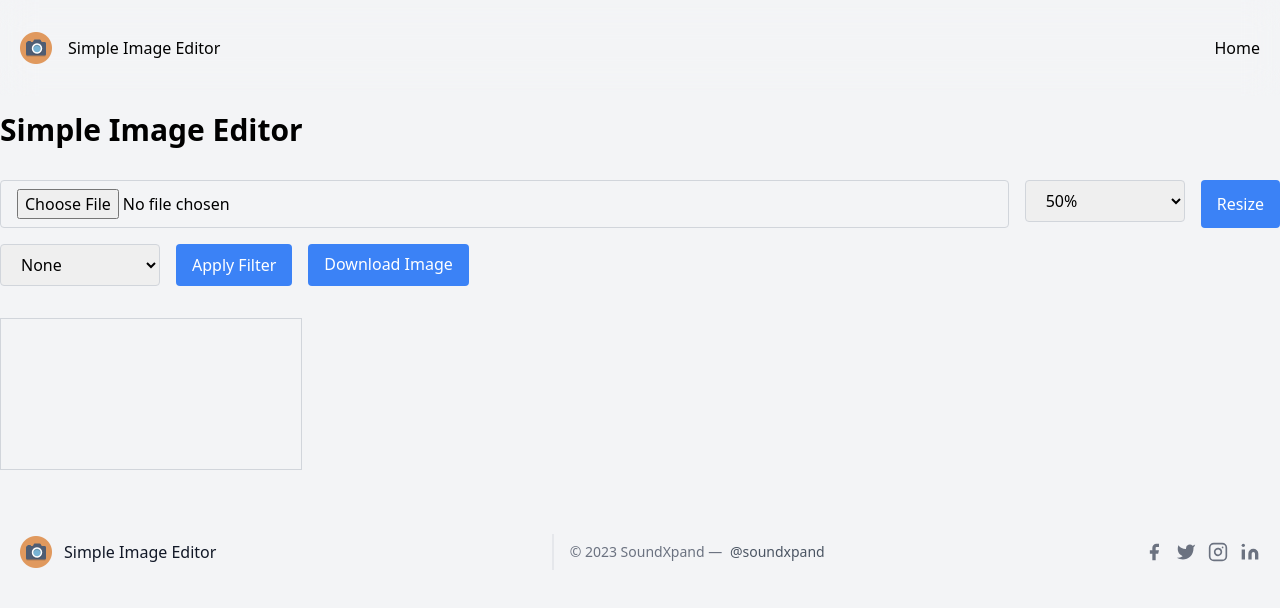
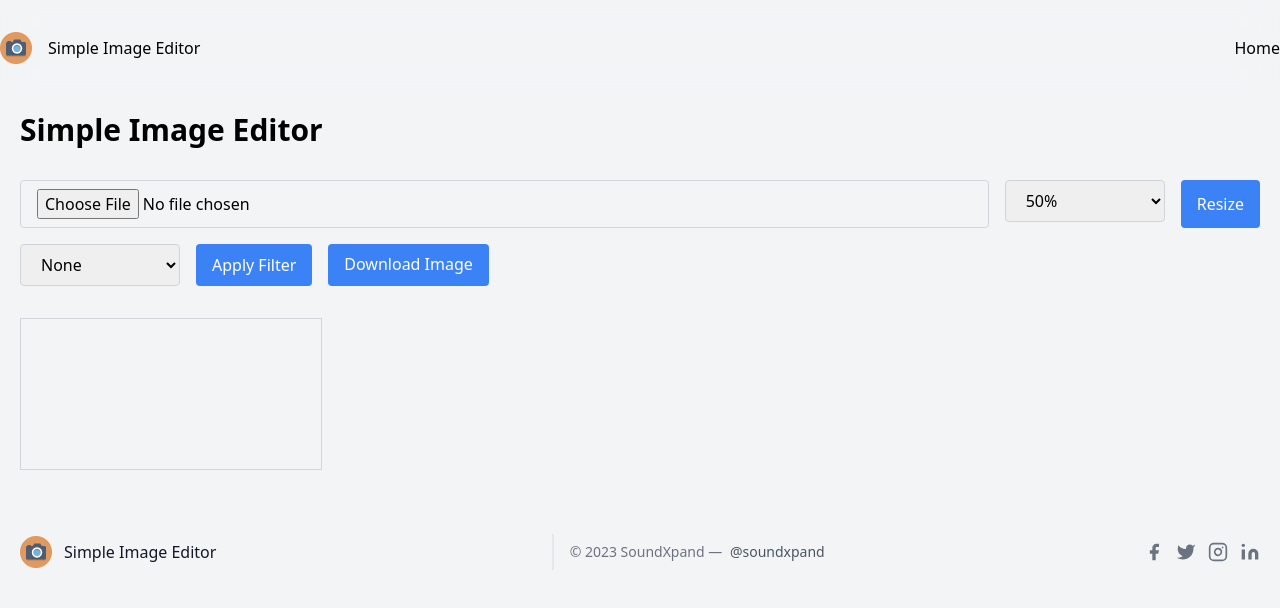
Before and after one commit to SoundXpand/Simple-Image-Editor, a plain HTML site: page index.html in a window 1280 px wide. Drawn offline with nearby package versions, Linux system fonts and the light colour scheme.

Commit message:
Update index.html

```diff
--- a/index.html
+++ b/index.html
@@ -13,7 +13,7 @@
 </head>
 <body class="bg-gray-100 primary-color secondary-color">
 <div class="fixed inset-x-0 top-0 z-10 backdrop-filter backdrop-blur-lg bg-opacity-60 bg-color-primary">
-    <div class="container mx-auto px-5 py-8 mx-auto">
+    <div class="container py-8 mx-auto">
         <nav class="flex items-center justify-between">
             <div class="flex items-center space-x-2 sm:space-x-4">
                 <img class="h-8 w-8" src="assets/logo.png" alt="Logo">
@@ -25,7 +25,7 @@
         </nav>
     </div>
 </div>
-<div class="container mx-auto py-8 mt-20">
+<div class="container mx-auto px-5 py-8 mt-20">
     <h1 class="text-3xl font-semibold mb-8">Simple Image Editor</h1>
     <div class="image-editor">
         <div class="flex flex-col space-y-4 mb-4 sm:flex-row sm:space-y-0 sm:space-x-4">
```
